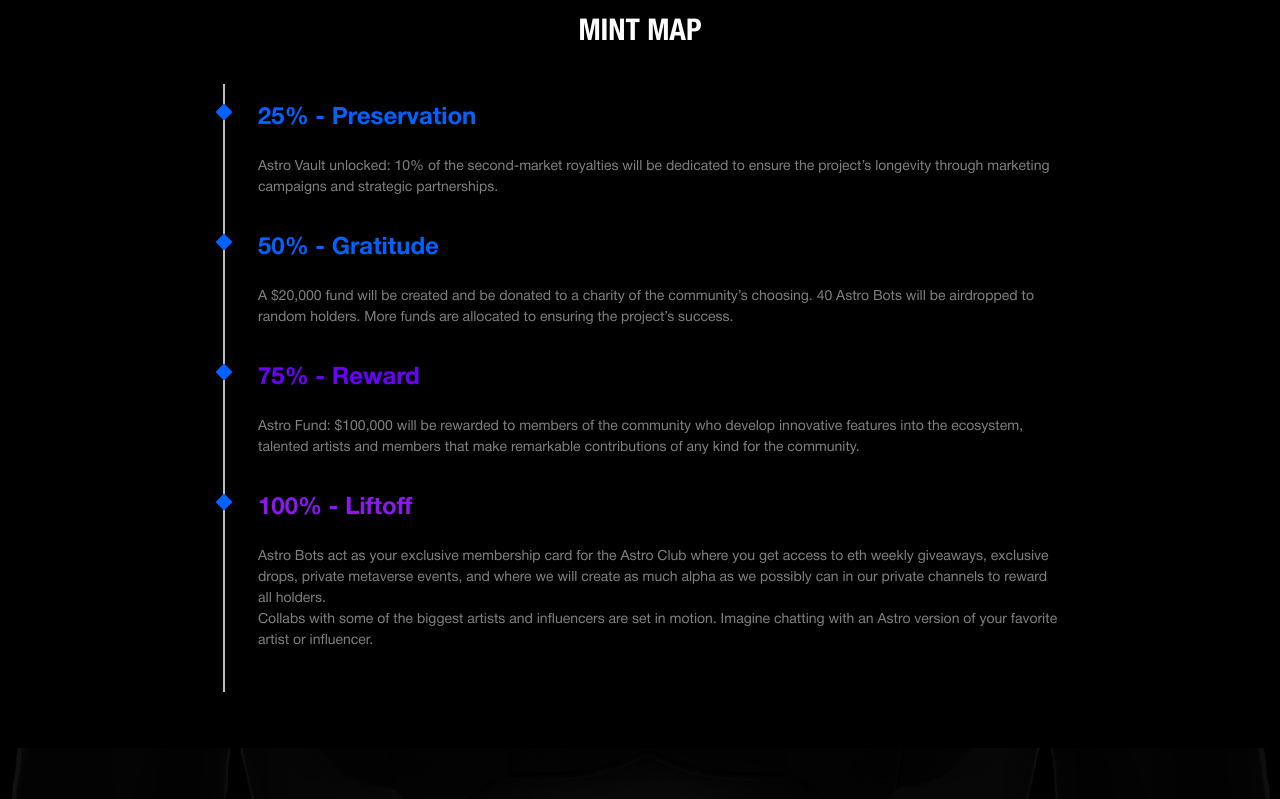
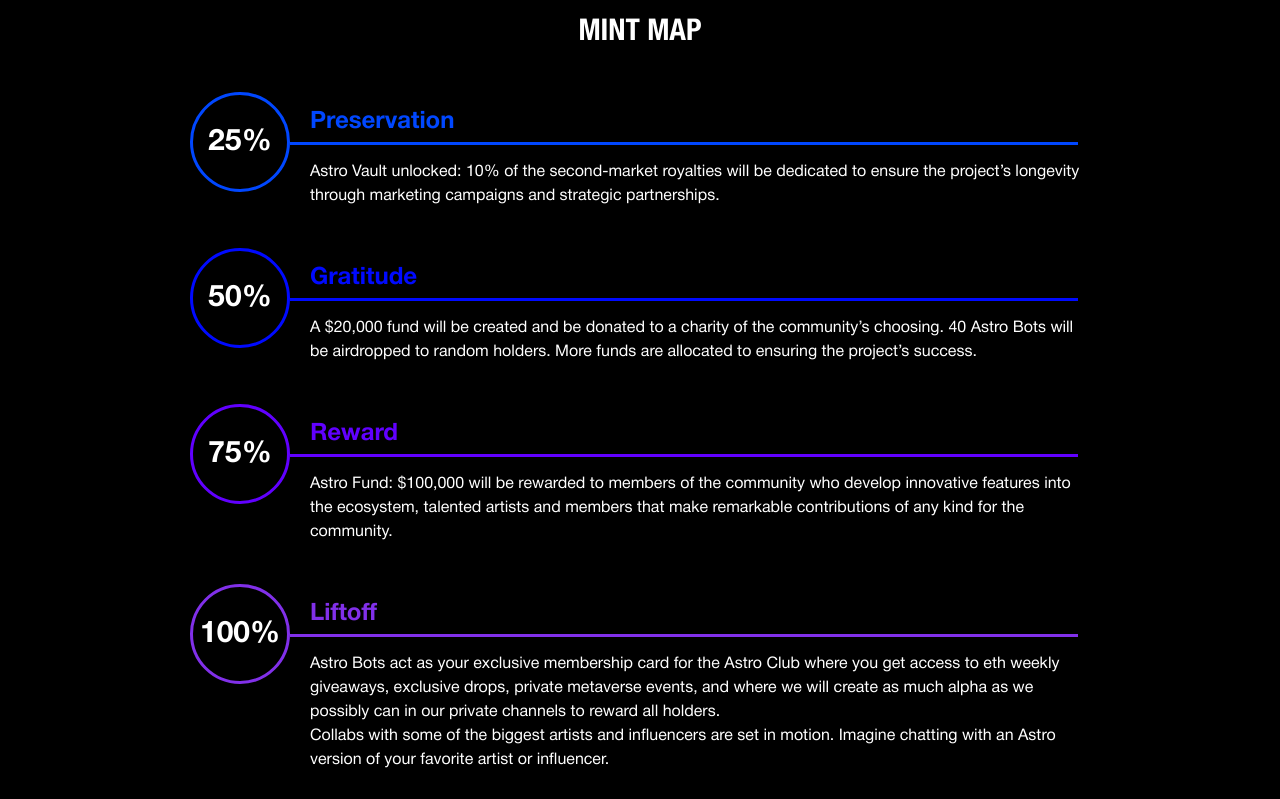
Before and after one commit to alexaveil/AstroBots, a React (Create React App) app: page / in a window 1280 px wide. Shown: the part 3700-4499 px from the top of the page. Built offline with nearby package versions, Linux system fonts and the light colour scheme.

Commit message:
Reworked mint map

```diff
--- a/src/pages/Home/index.js
+++ b/src/pages/Home/index.js
@@ -14,7 +14,7 @@ import MuiAccordionSummary from "@mui/material/AccordionSummary";
 import MuiAccordionDetails from "@mui/material/AccordionDetails";
 import Typography from "@mui/material/Typography";
 import Timeline from "@mui/lab/Timeline";
-import TimelineItem from "@mui/lab/TimelineItem";
+import div from "@mui/lab/TimelineItem";
 import TimelineSeparator from "@mui/lab/TimelineSeparator";
 import TimelineConnector from "@mui/lab/TimelineConnector";
 import TimelineContent from "@mui/lab/TimelineContent";
@@ -368,56 +368,57 @@ const Home = () => {
               </div>
             </Grid>
             <Grid container className={classes.sectionSmallWrapper}>
-              <Timeline>
-                <TimelineItem className={classes.mintItem}>
-                  <TimelineSeparator>
-                    <TimelineConnector className={classes.mintConnectorFirst} />
-                    <TimelineDot className={classes.mintIconWrapper}>
-                      <StopIcon className={classes.mintIcon} />
-                    </TimelineDot>
-                    <TimelineConnector className={classes.mintConnector} />
-                  </TimelineSeparator>
-                  <TimelineContent>
-                    <div className={classes.mintItemTitle}>
-                      25% - Preservation
+              <div className={classes.mintWrapper}>
+                <div className={classes.mintItem}>
+                  <div
+                    className={`${classes.mintItemIcon} ${classes.mintItemColor1}`}
+                  >
+                    25%
+                  </div>
+                  <div className={classes.mintItemContent}>
+                    <div
+                      className={`${classes.mintItemTitle} ${classes.mintItemTitle1}`}
+                    >
+                      Preservation
                     </div>
                     <div className={classes.mintItemText}>
                       Astro Vault unlocked: 10% of the second-market royalties
                       will be dedicated to ensure the project’s longevity
                       through marketing campaigns and strategic partnerships.
                     </div>
-                  </TimelineContent>
-                </TimelineItem>
-                <TimelineItem className={classes.mintItem}>
-                  <TimelineSeparator>
-                    <TimelineDot className={classes.mintIconWrapper}>
-                      <StopIcon className={classes.mintIcon} />
-                    </TimelineDot>
-                    <TimelineConnector className={classes.mintConnector} />
-                  </TimelineSeparator>
-                  <TimelineContent>
-                    <div className={classes.mintItemTitle}>50% - Gratitude</div>
+                  </div>
+                </div>
+                <div className={classes.mintItem}>
+                  <div
+                    className={`${classes.mintItemIcon} ${classes.mintItemColor2}`}
+                  >
+                    50%
+                  </div>
+                  <div className={classes.mintItemContent}>
+                    <div
+                      className={`${classes.mintItemTitle} ${classes.mintItemTitle2}`}
+                    >
+                      Gratitude
+                    </div>
                     <div className={classes.mintItemText}>
                       A $20,000 fund will be created and be donated to a charity
                       of the community’s choosing. 40 Astro Bots will be
                       airdropped to random holders. More funds are allocated to
                       ensuring the project’s success.
                     </div>
-                  </TimelineContent>
-                </TimelineItem>
-                <TimelineItem className={classes.mintItem}>
-                  <TimelineSeparator>
-                    <TimelineDot className={classes.mintIconWrapper}>
-                      <StopIcon className={classes.mintIcon} />
-                    </TimelineDot>
-                    <TimelineConnector className={classes.mintConnector} />
-                  </TimelineSeparator>
-                  <TimelineContent>
+                  </div>
+                </div>
+                <div className={classes.mintItem}>
+                  <div
+                    className={`${classes.mintItemIcon} ${classes.mintItemColor3}`}
+                  >
+                    75%
+                  </div>
+                  <div className={classes.mintItemContent}>
                     <div
-                      className={classes.mintItemTitle}
-                      style={{ color: "#6c00ff" }}
+                      className={`${classes.mintItemTitle} ${classes.mintItemTitle3}`}
                     >
-                      75% - Reward
+                      Reward
                     </div>
                     <div className={classes.mintItemText}>
                       Astro Fund: $100,000 will be rewarded to members of the
@@ -425,21 +426,19 @@ const Home = () => {
                       ecosystem, talented artists and members that make
                       remarkable contributions of any kind for the community.
                     </div>
-                  </TimelineContent>
-                </TimelineItem>
-                <TimelineItem className={classes.mintItem}>
-                  <TimelineSeparator>
-                    <TimelineDot className={classes.mintIconWrapper}>
-                      <StopIcon className={classes.mintIcon} />
-                    </TimelineDot>
-                    <TimelineConnector className={classes.mintConnector} />
-                  </TimelineSeparator>
-                  <TimelineContent>
+                  </div>
+                </div>
+                <div className={classes.mintItem}>
+                  <div
+                    className={`${classes.mintItemIcon} ${classes.mintItemColor4}`}
+                  >
+                    100%
+                  </div>
+                  <div className={classes.mintItemContent}>
                     <div
-                      className={classes.mintItemTitle}
-                      style={{ color: "#8d17f2" }}
+                      className={`${classes.mintItemTitle} ${classes.mintItemTitle4}`}
                     >
-                      100% - Liftoff
+                      Liftoff
                     </div>
                     <div className={classes.mintItemText}>
                       Astro Bots act as your exclusive membership card for the
@@ -452,9 +451,9 @@ const Home = () => {
                       are set in motion. Imagine chatting with an Astro version
                       of your favorite artist or influencer.
                     </div>
-                  </TimelineContent>
-                </TimelineItem>
-              </Timeline>
+                  </div>
+                </div>
+              </div>
             </Grid>
           </Container>
         </section>
--- a/src/pages/Home/styles.js
+++ b/src/pages/Home/styles.js
@@ -143,36 +143,86 @@ const useStyles = makeStyles((theme) => ({
     maxWidth: 500,
     width: "100%",
   },
+  mintWrapper: {
+    marginTop: 20
+  },
   mintItem: {
-    "&:before": {
-      display: "none",
-    },
+    display: "flex",
+    marginBottom: 20
   },
-  mintConnectorFirst: {
-    position: "absolute",
-    height: 30,
-    top: -10,
+  mintItemIcon: {
+    color: "white",
+    fontSize: 30,
+    fontWeight: "bold",
+    border: "3px solid white",
+    width: 100,
+    height: 100,
+    borderRadius: 50,
+    display: "flex",
+    alignItems: "center",
+    justifyContent: "center",
+    marginRight: 20
   },
-  mintConnector: {
-    margin: "-15px 0",
+  mintItemColor1: {
+    borderColor: "#0047FF"
   },
-  mintIconWrapper: {
-    backgroundColor: "transparent!important",
-    margin: "0!important",
+  mintItemColor2: {
+    borderColor: "#000AFF"
   },
-  mintIcon: {
-    transform: "rotate(45deg)",
-    color: "#0063ff",
+  mintItemColor3: {
+    borderColor: "#6100FF"
+  },
+  mintItemColor4: {
+    borderColor: "#8130E9"
+  },
+  mintItemContent: {
+    flex: 1,
   },
   mintItemTitle: {
     color: "#0063ff",
     fontSize: 24,
     fontWeight: "bold",
+    position: "relative",
+    marginTop: 12,
+    "&::after": {
+      content: '""',
+      position: "absolute",
+      left: -20,
+      right: 0,
+      bottom: -5,
+      height: 3,
+      width: '101%',
+      backgroundColor: "#101492",
+    },
+  },
+  mintItemTitle1: {
+    color: "#0047FF",
+    "&::after": {
+      backgroundColor: "#0047FF",
+    }
+  },
+  mintItemTitle2: {
+    color: "#000AFF",
+    "&::after": {
+      backgroundColor: "#000AFF",
+    }
+  },
+  mintItemTitle3: {
+    color: "#6100FF",
+    "&::after": {
+      backgroundColor: "#6100FF",
+    }
+  },
+  mintItemTitle4: {
+    color: "#8130E9",
+    "&::after": {
+      backgroundColor: "#8130E9",
+    }
   },
   mintItemText: {
     padding: "20px 0",
-    color: "rgb(255 255 255 / 50%)",
-    fontSize: 14,
+    color: "white",
+    fontSize: 16,
   },
   sectionRoadmap: {
     backgroundSize: "contain",
```
